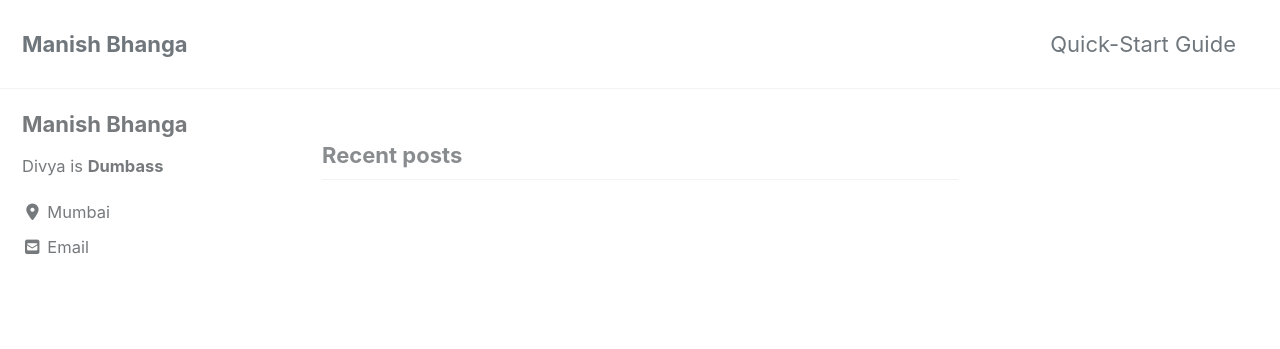
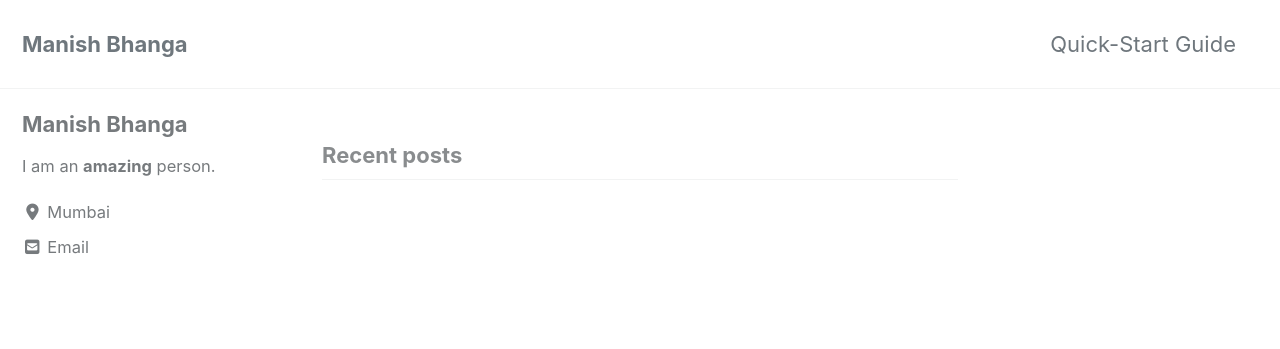
Before and after one commit to bhanga-manish/bhanga.github.io, a Jekyll site: the page built from index.html, in a window 1280 px wide. Shown: the top 349 px of the page. Built offline with Jekyll 4.4.1, drawn with Linux system fonts in a browser that asks for light colours; cached includes are drawn as plain includes; nearby versions of some CDN libraries; the list of posts is cut into pages by our own code.

Commit message:
yml changes

```diff
--- a/_config.yml
+++ b/_config.yml
@@ -109,7 +109,7 @@ analytics:
 author:
   name             : "Manish Bhanga"
   avatar           : # path of avatar image, e.g. "/assets/images/bio-photo.jpg"
-  bio              : "Divya is  **Dumbass** "
+  bio              : "I am an **amazing** person."
   location         : "Mumbai"
   email            :
   links:
```
